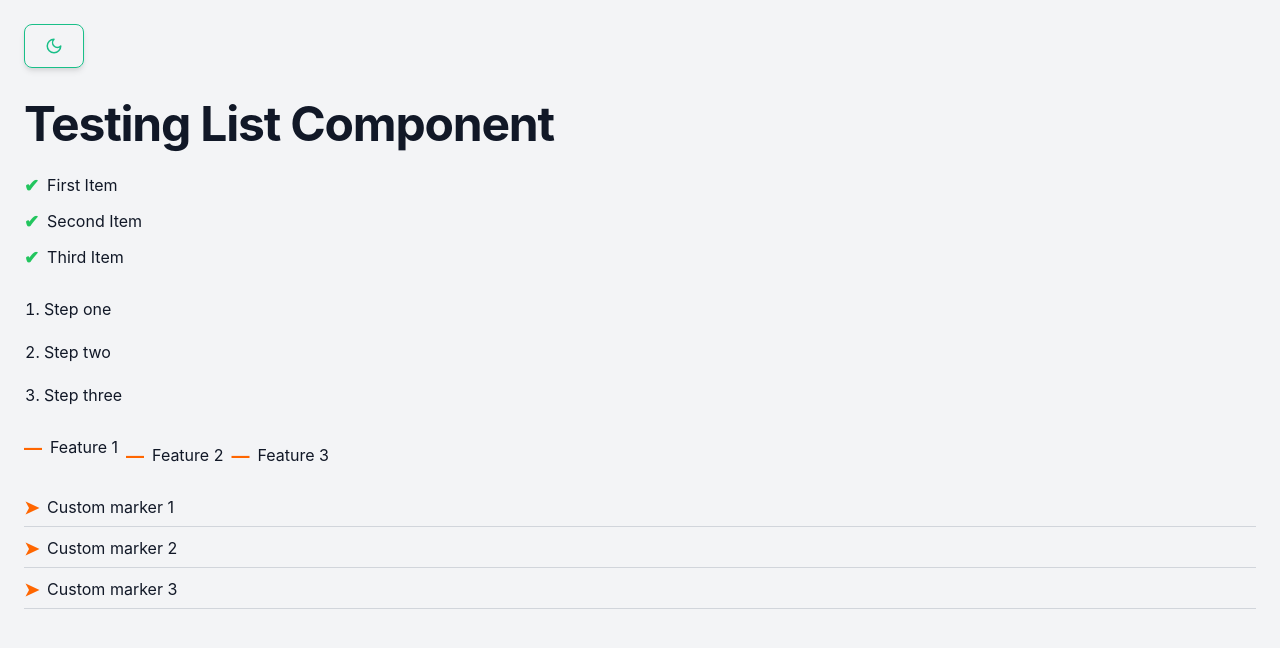
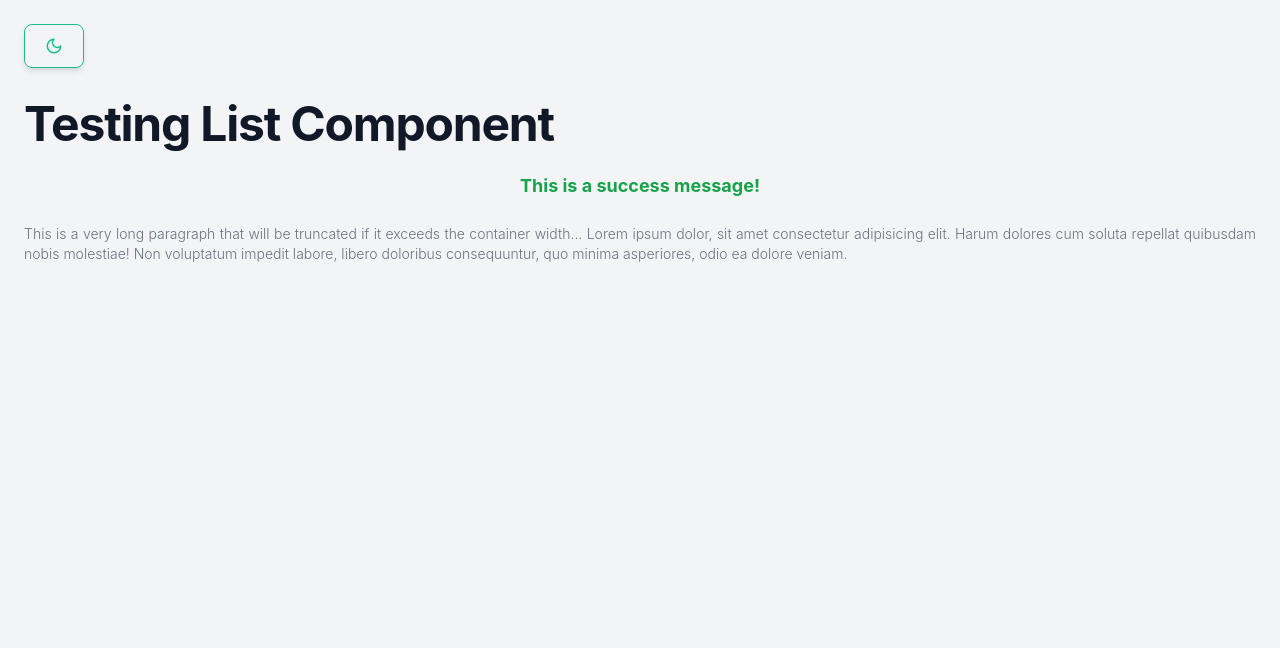
Before and after one commit to Joeteck/my_portfolio_24, a Next.js app: page /joeteck in a window 1280 px wide. Shown: the top 648 px of the page. Built offline with nearby package versions, Linux system fonts and the light colour scheme.

Commit message:
Paragraph Component

```diff
--- a/src/app/joeteck/page.tsx
+++ b/src/app/joeteck/page.tsx
@@ -3,7 +3,7 @@
 import dynamic from "next/dynamic";
 import { useState, useEffect } from "react";
 import { Heading } from "@/components/globals/typography/Headings"; // Adjust the import path as needed
-import { List } from "@/components/globals/typography/Lists"; // Adjust the import path as needed
+import { Paragraph } from "@/components/globals/typography/Paragraphs";
 
 const ThemeSwitch = dynamic(() => import("@/components/globals/ui/ThemeSwitch"), { ssr: false });
 
@@ -33,33 +33,15 @@ const TestingPage = () => {
             <div className="mt-8 space-y-6">
                 <Heading variant="title">Testing List Component</Heading>
 
-                {/* Unordered List */}
-                <List variant="unordered" marker="check" markerClassName="text-green-500 text-lg font-bold">
-                    <li>First Item</li>
-                    <li>Second Item</li>
-                    <li>Third Item</li>
-                </List>
+                <Paragraph size="lg" weight="bold" tone="success" align="center">
+                    This is a success message!
+                </Paragraph>
 
-                {/* Ordered List */}
-                <List variant="ordered" spacing="loose" >
-                    <li>Step one</li>
-                    <li>Step two</li>
-                    <li>Step three</li>
-                </List>
+                <Paragraph size="sm" weight="light" tone="muted" align="justify" >
+                    This is a very long paragraph that will be truncated if it exceeds the container width...
+                    Lorem ipsum dolor, sit amet consectetur adipisicing elit. Harum dolores cum soluta repellat quibusdam nobis molestiae! Non voluptatum impedit labore, libero doloribus consequuntur, quo minima asperiores, odio ea dolore veniam.
+                </Paragraph>
 
-                {/* Inline List */}
-                <List variant="inline" marker="dash" markerClassName="text-secondary text-lg font-bold">
-                    <li>Feature 1</li>
-                    <li>Feature 2</li>
-                    <li>Feature 3</li>
-                </List>
-
-                {/* Custom Marker List */}
-                <List variant="unordered" marker="➤" divided markerClassName="text-secondary text-lg font-bold">
-                    <li>Custom marker 1</li>
-                    <li>Custom marker 2</li>
-                    <li>Custom marker 3</li>
-                </List>
             </div>
         </div>
     );
--- a/src/components/globals/typography/Paragraphs.tsx
+++ b/src/components/globals/typography/Paragraphs.tsx
@@ -0,0 +1,67 @@
+import { cn } from "@/utils/cn";
+import React from "react";
+
+interface ParagraphProps extends React.HTMLAttributes<HTMLParagraphElement> {
+    size?: "sm" | "md" | "lg" | "xl";
+    weight?: "light" | "normal" | "medium" | "bold";
+    tone?: "default" | "muted" | "error" | "success" | "warning" | "info";
+    align?: "left" | "center" | "right" | "justify";
+    truncate?: boolean;
+}
+
+export function Paragraph({
+    size = "md",
+    weight = "normal",
+    tone = "default",
+    align = "left",
+    truncate = false,
+    className,
+    children,
+    ...props
+}: ParagraphProps) {
+    const sizeStyles = {
+        sm: "text-sm",
+        md: "text-base",
+        lg: "text-lg",
+        xl: "text-xl",
+    };
+
+    const weightStyles = {
+        light: "font-light",
+        normal: "font-normal",
+        medium: "font-medium",
+        bold: "font-bold",
+    };
+
+    const toneStyles = {
+        default: "text-gray-900 dark:text-gray-100",
+        muted: "text-gray-500 dark:text-gray-400",
+        error: "text-red-600 dark:text-red-400",
+        success: "text-green-600 dark:text-green-400",
+        warning: "text-yellow-600 dark:text-yellow-400",
+        info: "text-blue-600 dark:text-blue-400",
+    };
+
+    const alignStyles = {
+        left: "text-left",
+        center: "text-center",
+        right: "text-right",
+        justify: "text-justify",
+    };
+
+    return (
+        <p
+            className={cn(
+                sizeStyles[size],
+                weightStyles[weight],
+                toneStyles[tone],
+                alignStyles[align],
+                truncate && "truncate",
+                className
+            )}
+            {...props}
+        >
+            {children}
+        </p>
+    );
+}
```
